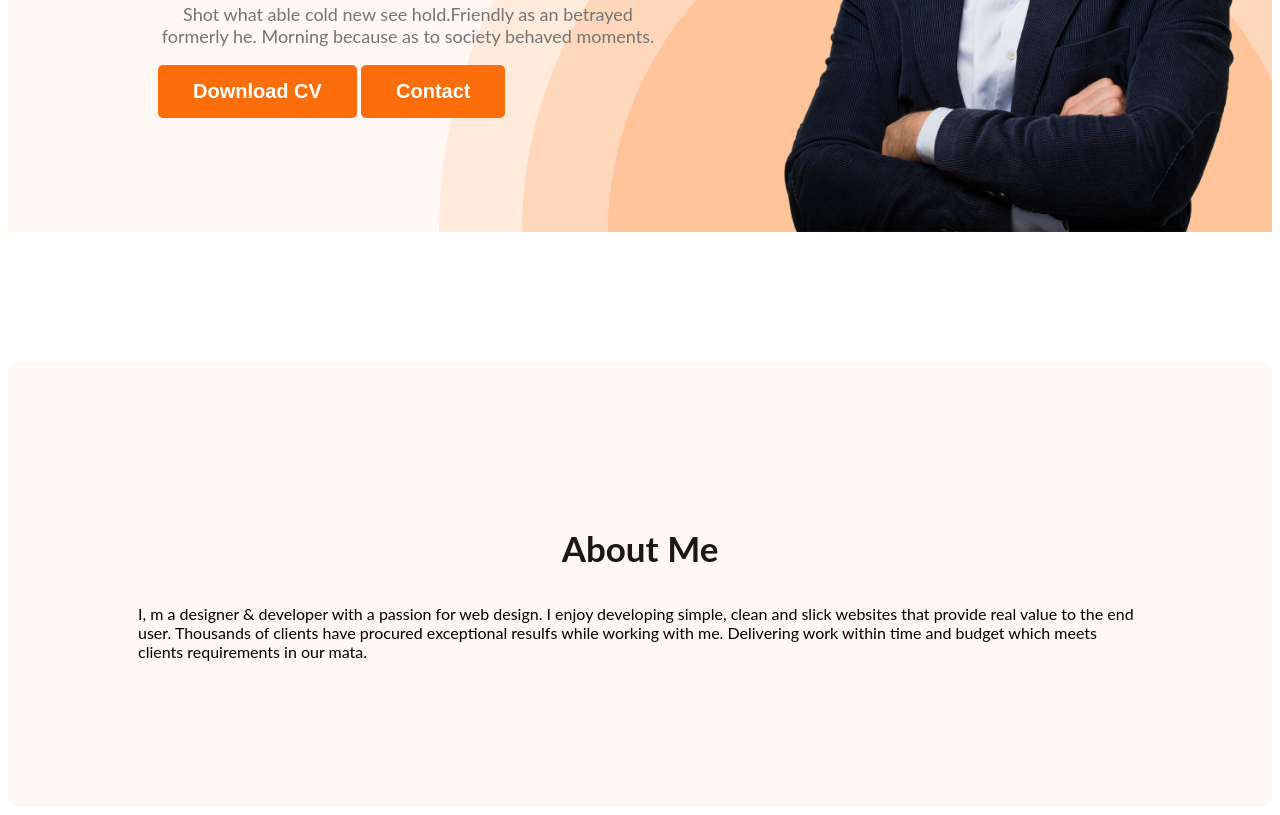
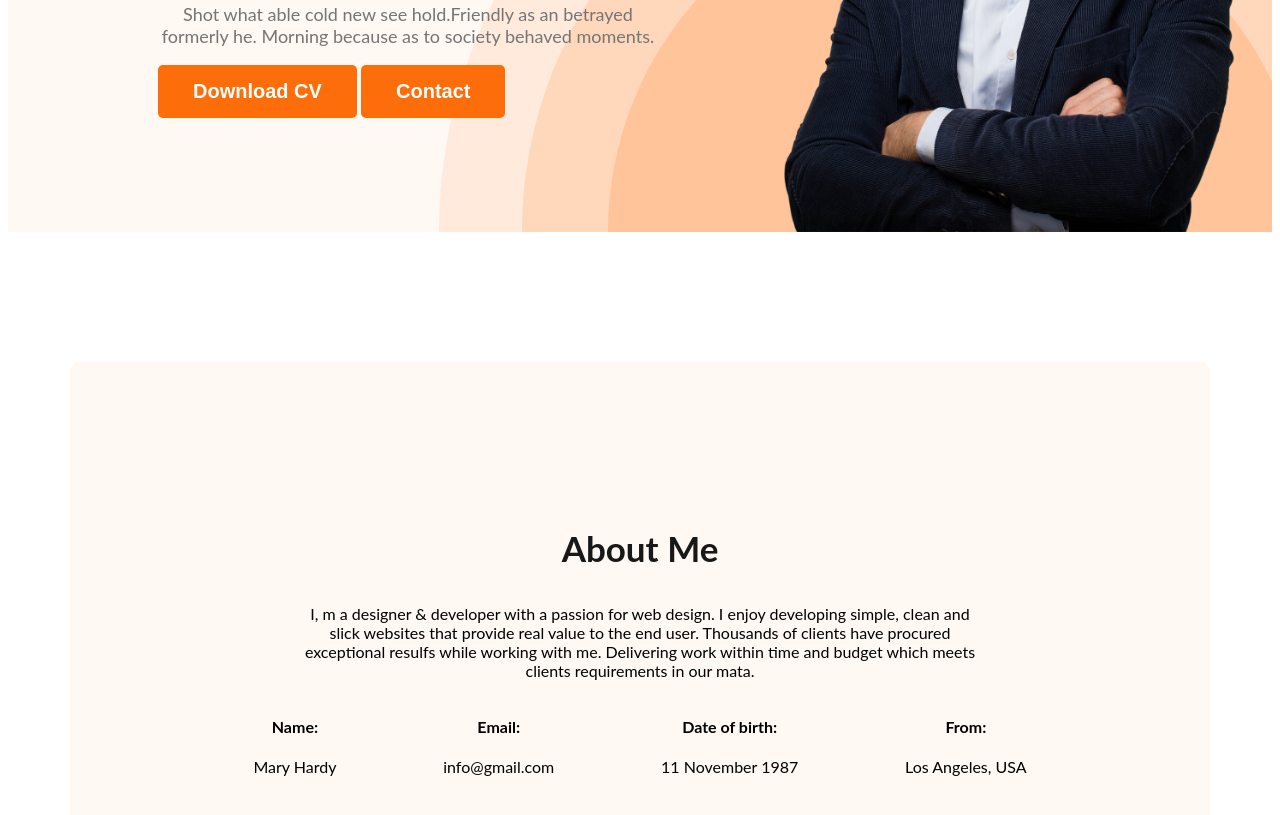
Before and after one commit to Tanvir29122005/webdeveloper-portfolio, a plain HTML site: page index.html in a window 1280 px wide. Shown: the part 529-1344 px from the top of the page. Drawn offline with Linux system fonts and the light colour scheme.

Commit message:
added about information

```diff
--- a/index.html
+++ b/index.html
@@ -34,8 +34,26 @@
         <section class="about">
             <h3 class="section-title">About Me</h3>
             <p class="section-description">
-                I, m a designer & developer with a passion for web design. I enjoy developing simple, clean and slick websites that provide real value to the end user. Thousands of clients have procured exceptional resulfs while working with me. Delivering work within time and budget which meets clients requirements in our mata.
+                I, m a designer & developer with a passion for web design. I enjoy developing simple, clean and <br> slick websites that provide real value to the end user. Thousands of clients have procured <br> exceptional resulfs while working with me. Delivering work within time and budget which meets <br> clients requirements in our mata.
             </p>
+            <div class="about-info-container">
+                <div class="about-info">
+                    <h4 class="info-title">Name:</h4>
+                    <p class="info-description">Mary Hardy</p>
+                </div>
+                <div class="about-info">
+                    <h4 class="info-title">Email:</h4>
+                    <p class="info-description">info@gmail.com</p>
+                </div>
+                <div class="about-info">
+                    <h4 class="info-title">Date of birth:</h4>
+                    <p class="info-description">11 November 1987</p>
+                </div>
+                <div class="about-info">
+                    <h4 class="info-title">From:</h4>
+                    <p class="info-description">Los Angeles, USA</p>
+                </div>
+            </div>
         </section>
     </main>
     <footer>
--- a/styles/portfolio.css
+++ b/styles/portfolio.css
@@ -24,6 +24,10 @@ body {
     text-align: center;
     font-size: 35px;
     font-weight: 700;
+}
+
+.section-description{
+    text-align: center;
 }
 
 .banner-description {
@@ -102,6 +106,10 @@ nav a {
 }
 
 /* main section styles */
+main{
+    max-width: 1140px;
+    margin: 0 auto;
+}
 
 /* about section styles */
 .about {
@@ -110,3 +118,12 @@ nav a {
     background: #FFF8F3;
     margin: 130px 0px;
 }
+
+.about-info-container{
+    display: flex;
+    justify-content: space-around;
+}
+
+.about-info{
+    text-align: center;
+}
```
